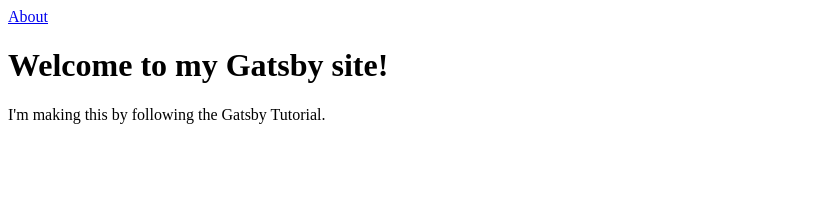
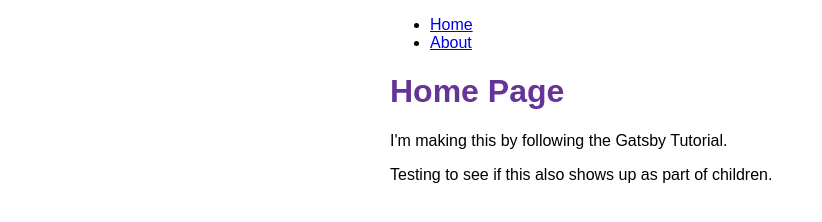
Before and after one commit to bachia/my-gatsby-site, a Gatsby site: page / in a window 1280 px wide. Shown: the whole page, without its empty margins (0-822 px from the left). Built offline with nearby package versions, Linux system fonts and the light colour scheme; Gatsby itself is replaced by a stand-in of ours.

Commit message:
Finished Gatsby Tutorial Part 2

```diff
--- /dev/null
+++ b/src/components/layout.js
@@ -0,0 +1,23 @@
+import * as React from 'react'
+import {Link} from 'gatsby'
+import { container,heading,navLinks,navLinkItem,navLinkText } from './layout.module.css'
+
+const Layout = ({pageTitle, children}) => {
+  return (
+      <div className={container}>
+          <title>{pageTitle}</title>
+          <nav>
+              <ul className={navLinks}>
+                  <li className={navLinkItem}><Link to="/" className={navLinkText}>Home</Link></li>
+                  <li className={navLinkItem}><Link to="/about" className={navLinkText}>About</Link></li>
+              </ul>
+          </nav>
+          <main>
+              <h1 className={heading}>{pageTitle}</h1>
+              {children}
+          </main>
+      </div>
+  )
+}
+
+export default Layout
--- /dev/null
+++ b/src/components/layout.module.css
@@ -0,0 +1,23 @@
+.container {
+    margin: auto;
+    max-width: 500px;
+    font-family: sans-serif;
+}
+
+.heading {
+    color: rebeccapurple;
+}
+
+.nav-links {
+    display: flex;
+    list-style: none;
+    padding-left: 0;
+}
+
+.nav-link-item {
+    padding-right: 2rem;
+}
+
+.nav-link-text {
+    color: black;
+}
--- a/src/pages/index.js
+++ b/src/pages/index.js
@@ -1,16 +1,14 @@
 // Import React
 import * as React from 'react'
-import {Link} from 'gatsby'
+import Layout from '../components/layout'
 
 // Define component
 const IndexPage = () => {
   return (
-    <main>
-      <title>Home page</title>
-      <Link to="/about">About</Link>
-      <h1>Welcome to my Gatsby site!</h1>
+    <Layout pageTitle="Home Page">
       <p>I'm making this by following the Gatsby Tutorial.</p>
-    </main>
+      <p>Testing to see if this also shows up as part of children.</p>
+    </Layout>
   )
 }
 
```
Also changed, not shown: src/pages/about.js (+6 -9 lines).
